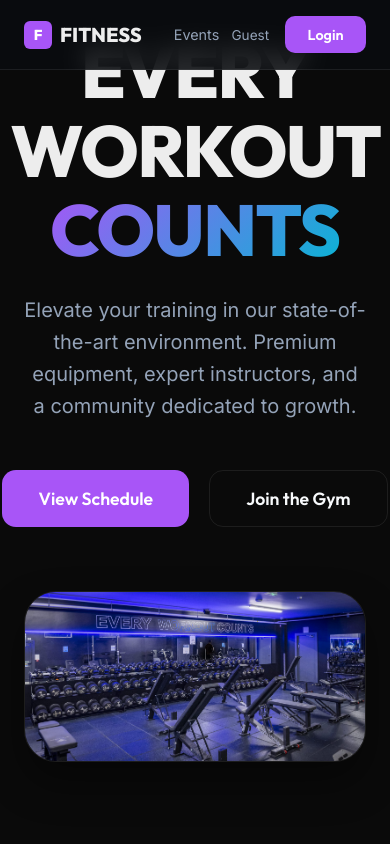
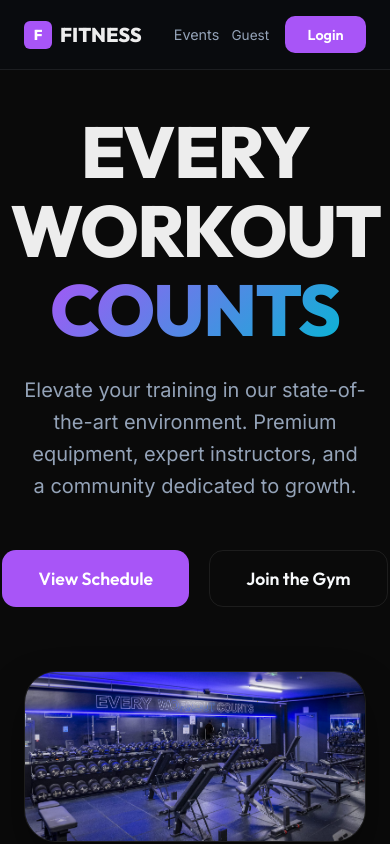
Before and after one commit to vladyslav-hordiienko3151134/SWD3_fitness_app, a Next.js app: page / in a window 390 px wide. Shown: the top 844 px of the page. Built offline with nearby package versions, Linux system fonts and the light colour scheme; no server answers.

Commit message:
seted main content offset and responsive image defaults

```diff
--- a/src/app/globals.css
+++ b/src/app/globals.css
@@ -119,6 +119,15 @@ input {
   width: 100%;
 }
 
+main {
+  padding-top: 80px;
+}
+
+img {
+  max-width: 100%;
+  display: block;
+}
+
 @media (prefers-color-scheme: dark) {
   :root {
     --background: #0a0a0a;
```
